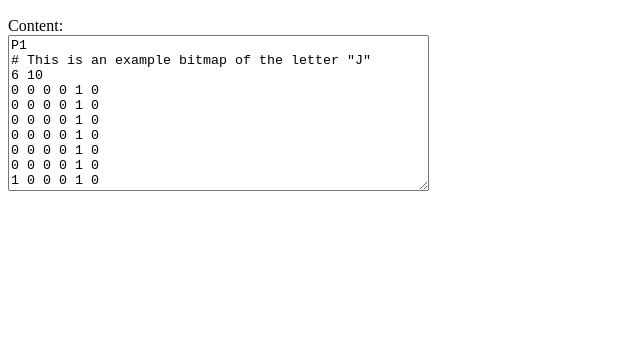
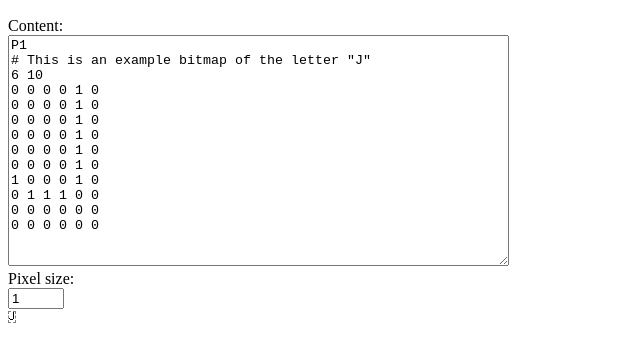
Before and after one commit to sok-6/NetPbm-Viewer-Online, a plain HTML site: page index.html in a window 1280 px wide. Shown: the part 50-412 px from the top of the page, without its empty margins (0-640 px from the left). Drawn offline with Linux system fonts and the light colour scheme.

Commit message:
It's not pretty, but it works well

```diff
--- a/index.html
+++ b/index.html
@@ -16,9 +16,10 @@
     </div>
     <div>
         <div>
-            Content:
-        </div>
-        <textarea id="txtInput" cols="50" rows="10">
+            <div>
+                Content:
+            </div>
+            <textarea id="txtInput" cols="60" rows="15" oninput="updateImage();">
 P1
 # This is an example bitmap of the letter "J"
 6 10
@@ -32,7 +33,14 @@ P1
 0 1 1 1 0 0
 0 0 0 0 0 0
 0 0 0 0 0 0
-        </textarea>
+            </textarea>
+        </div>
+        <div>
+            <div>
+                Pixel size:
+            </div>
+            <input id="pixelSize" type="number" min="1" max="10" value="1" oninput="updateImage();" />
+        </div>
     </div>
     <div>
         <div id="message"></div>
--- a/main.css
+++ b/main.css
@@ -0,0 +1,3 @@
+#output{
+    border: 1px dashed gray;
+}
--- a/main.js
+++ b/main.js
@@ -1,5 +1,5 @@
 
-document.addEventListener("DOMContentLoaded", function(event) {
+document.addEventListener("DOMContentLoaded", function (event) {
     updateImage();
 });
 
@@ -13,10 +13,39 @@ function updateImage() {
     var canvas = document.getElementById("output");
 
     // get data points
-    parseInput(document.getElementById("txtInput").innerHTML);
+    var inputData = parseInput(document.getElementById("txtInput").value);
+    if (inputData.error) {
+        writeMessage(inputData.error);
+        return;
+    }
+
+    // Get output size
+    var pixelSize = document.getElementById("pixelSize").value;
+
+    // Reformat canvas
+    canvas.width = inputData.width * pixelSize;
+    canvas.height = inputData.height * pixelSize;
+
+    var ctx = canvas.getContext("2d");
+
+    for (let y = 0; y < inputData.height; y++) {
+        for (let x = 0; x < inputData.width; x++) {
+            var r,g,b;
+            if (inputData.type === "P3") {
+                r = 255 * inputData.pixelData[3 * (y * inputData.width + x)] / inputData.maxValue;
+                g = 255 * inputData.pixelData[3 * (y * inputData.width + x) + 1] / inputData.maxValue;
+                b = 255 * inputData.pixelData[3 * (y * inputData.width + x) + 2] / inputData.maxValue;
+            } else {
+                r = g = b = 255 * inputData.pixelData[y * inputData.width + x] / inputData.maxValue;
+            }
+
+            ctx.fillStyle = `rgb(${r},${g},${b})`;
+            ctx.fillRect(x * pixelSize, y * pixelSize, pixelSize, pixelSize);
+        }
+    }
 }
 
-function parseInput(rawText){
+function parseInput(rawText) {
     var lines = rawText.split("\n");
     var dataPoints = [].concat(...lines.map(l => {
         var precomment = l.split("#")[0];
@@ -24,5 +53,47 @@ function parseInput(rawText){
         return dataPointSet;
     }));
 
-    console.log(dataPoints);
+    // Check type is supported
+    var type = dataPoints.shift();
+    if (["P4", "P5", "P6", "P7"].includes(type)) {
+        return {
+            error: "Binary NetPbm formats unsupported"
+        };
+    } else if (!["P1", "P2", "P3"].includes(type)) {
+        return {
+            error: `Header type ${type} unrecognised`
+        };
+    }
+
+    // Get output size
+    var width = parseInt(dataPoints.shift());
+    var height = parseInt(dataPoints.shift());
+
+    // If not P1, also get maxValue
+    var maxValue = 1;
+    if (type !== "P1") {
+        maxValue = parseInt(dataPoints.shift());
+    }
+
+    var pixelData = dataPoints.map(p => parseInt(p));
+
+    // If P1, invert 1s and 0s
+    if (type === "P1") {
+        pixelData = pixelData.map(p => 1 - p);
+    }
+
+    //Should have correct number of data points remaining
+    if (pixelData.length !== width * height * (type === "P3" ? 3 : 1)) {
+        return {
+            error: `Invalid number of pixel values - expected ${width * height * (type === "P3" ? 3 : 1)}, actual ${pixelData.length}`
+        };
+    }
+
+    return {
+        type: type,
+        width: width,
+        height: height,
+        maxValue: maxValue,
+        pixelData: pixelData
+    };
 }
```
